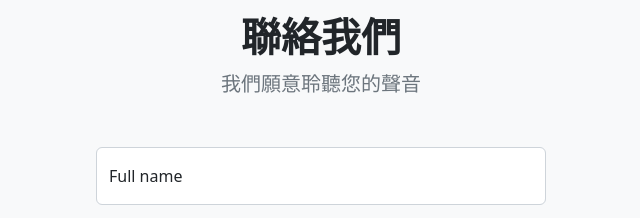
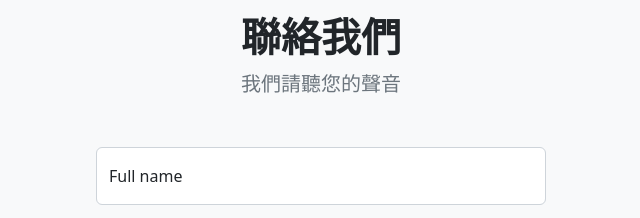
Before and after one commit to yungming1982/new-website, a plain HTML site: page contact.html in a window 1280 px wide. Shown: the part 203-421 px from the top of the page, 319-959 px from the left. Drawn offline with nearby package versions, Linux system fonts and the light colour scheme.

Commit message:
uptate title

```diff
--- a/contact.html
+++ b/contact.html
@@ -53,7 +53,7 @@
                         <div class="text-center mb-5">
                             <div class="feature bg-primary bg-gradient text-white rounded-3 mb-3"><i class="bi bi-envelope"></i></div>
                             <h1 class="fw-bolder">聯絡我們</h1>
-                            <p class="lead fw-normal text-muted mb-0">我們願意聆聽您的聲音</p>
+                            <p class="lead fw-normal text-muted mb-0">我們請聽您的聲音</p>
                         </div>
                         <div class="row gx-5 justify-content-center">
                             <div class="col-lg-8 col-xl-6">
```
Also changed, not shown: index.html (+1 -1 lines).
